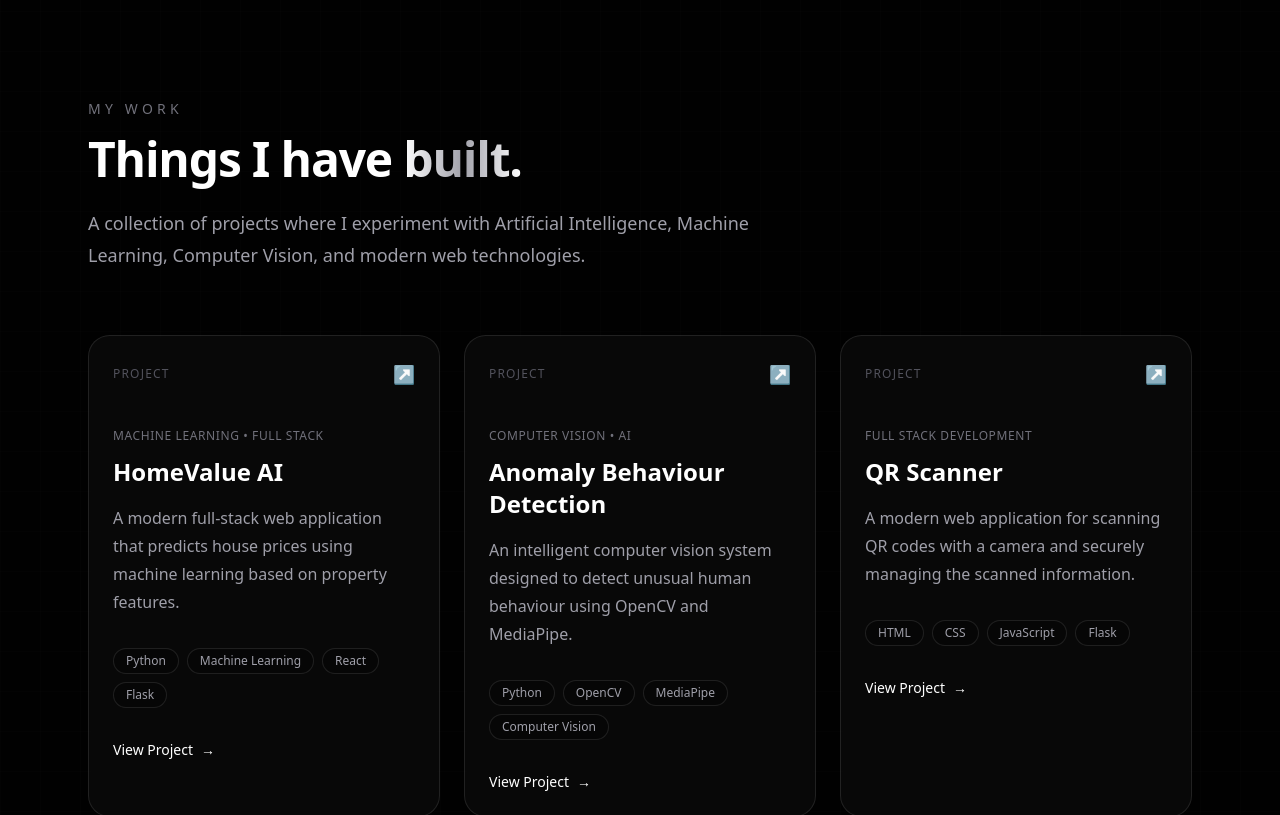
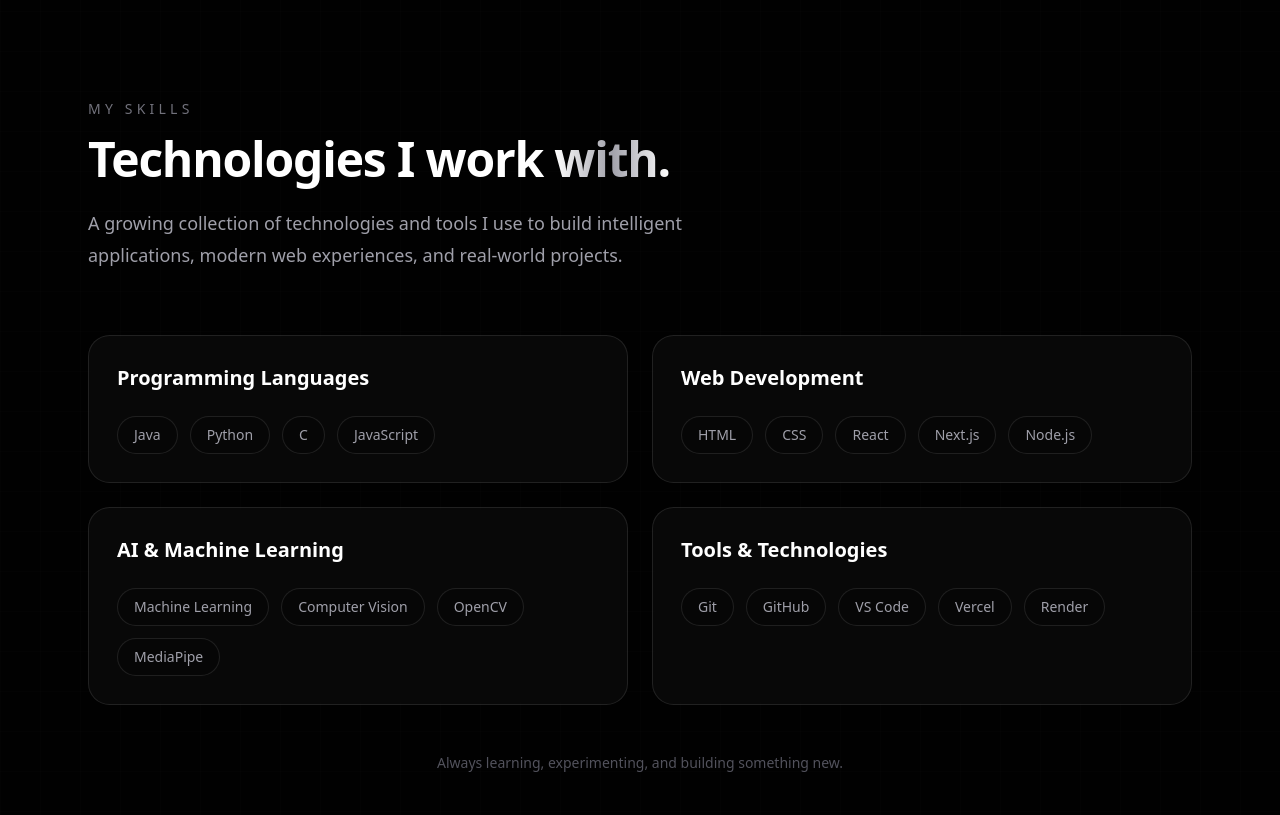
Before and after one commit to Vansh794/New_Portfolio, a Next.js app: page / in a window 1280 px wide. Shown: the part 1680-2495 px from the top of the page. Built offline with nearby package versions, Linux system fonts and the light colour scheme.

Commit message:
Add Skill section to my portfolio

```diff
--- a/app/page.tsx
+++ b/app/page.tsx
@@ -1,7 +1,7 @@
 import { Navbar } from "@/components/navbar";
 import { About } from "@/components/about";
 import { Projects } from "@/components/projects";
-
+import { Skills } from "@/components/skills";
 export default function Home() {
   return (
     <main className="min-h-screen bg-background">
@@ -114,7 +114,8 @@
 
       {/* About Section */}
       <About />
-
+      {/* Skills Section */}
+      <Skills />
       {/* Temporary Projects Section */}
       <Projects />
     </main>
--- /dev/null
+++ b/components/skills.tsx
@@ -0,0 +1,87 @@
+const skillCategories = [
+  {
+    title: "Programming Languages",
+    skills: ["Java", "Python", "C", "JavaScript"],
+  },
+  {
+    title: "Web Development",
+    skills: ["HTML", "CSS", "React", "Next.js", "Node.js"],
+  },
+  {
+    title: "AI & Machine Learning",
+    skills: [
+      "Machine Learning",
+      "Computer Vision",
+      "OpenCV",
+      "MediaPipe",
+    ],
+  },
+  {
+    title: "Tools & Technologies",
+    skills: ["Git", "GitHub", "VS Code", "Vercel","Render"],
+  },
+];
+
+export function Skills() {
+  return (
+    <section
+      id="skills"
+      className="relative scroll-mt-24 overflow-hidden border-t border-white/10 py-24 sm:py-32"
+    >
+      {/* Background */}
+      <div className="grid-background absolute inset-0 opacity-20" />
+
+      <div className="relative z-10 mx-auto max-w-6xl px-6">
+        {/* Heading */}
+        <div className="mb-16">
+          <p className="mb-4 text-sm font-medium uppercase tracking-[0.3em] text-zinc-500">
+            My Skills
+          </p>
+
+          <h2 className="text-4xl font-bold tracking-tight text-white sm:text-5xl">
+            Technologies I work{" "}
+            <span className="gradient-text">with.</span>
+          </h2>
+
+          <p className="mt-6 max-w-2xl text-lg leading-8 text-zinc-400">
+            A growing collection of technologies and tools I use to build
+            intelligent applications, modern web experiences, and
+            real-world projects.
+          </p>
+        </div>
+
+        {/* Skills Grid */}
+        <div className="grid gap-6 md:grid-cols-2">
+          {skillCategories.map((category) => (
+            <div
+              key={category.title}
+              className="group rounded-2xl border border-white/10 bg-white/[0.03] p-7 backdrop-blur-sm transition-all duration-300 hover:-translate-y-1 hover:border-white/20 hover:bg-white/[0.06]"
+            >
+              {/* Category Title */}
+              <h3 className="text-xl font-semibold text-white">
+                {category.title}
+              </h3>
+
+              {/* Skills */}
+              <div className="mt-6 flex flex-wrap gap-3">
+                {category.skills.map((skill) => (
+                  <span
+                    key={skill}
+                    className="rounded-full border border-white/10 bg-black/20 px-4 py-2 text-sm text-zinc-400 transition-colors duration-200 hover:border-white/20 hover:text-white"
+                  >
+                    {skill}
+                  </span>
+                ))}
+              </div>
+            </div>
+          ))}
+        </div>
+
+        {/* Bottom Text */}
+        <p className="mt-12 text-center text-sm text-zinc-600">
+          Always learning, experimenting, and building something new.
+        </p>
+      </div>
+    </section>
+  );
+}
```
